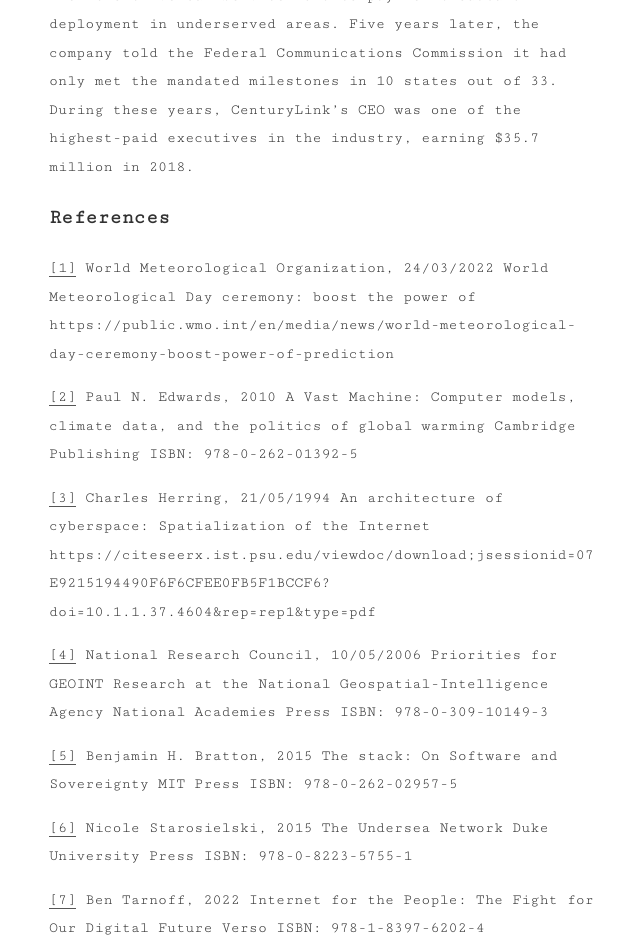
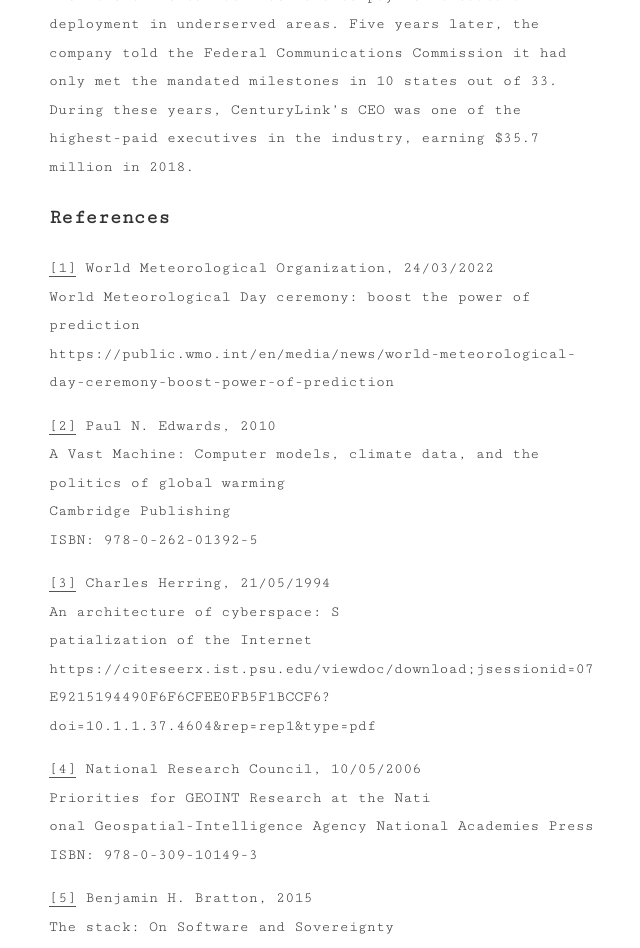
Before and after one commit to Christovis/Christovis.github.io, a Jekyll site: the page built from _blog/2022-05-03-blog-sdo4es.md, in a window 1280 px wide and 1400 px high, scrolled down 2969 px. Shown: the top 948 px of the window, without its empty margins (316-956 px from the left). Built offline with Jekyll 4.4.1, drawn with Linux system fonts in a browser that asks for light colours; some of the changed text lies outside the part shown.

Commit message:
syntax fix

```diff
--- a/_blog/2022-05-03-blog-sdo4es.md
+++ b/_blog/2022-05-03-blog-sdo4es.md
@@ -25,41 +25,41 @@
 
 ### References
 <a id="1">[1]</a>
-World Meteorological Organization, 24/03/2022
-World Meteorological Day ceremony: boost the power of
+World Meteorological Organization, 24/03/2022<br/>
+World Meteorological Day ceremony: boost the power of prediction<br/>
 https://public.wmo.int/en/media/news/world-meteorological-day-ceremony-boost-power-of-prediction
 
 <a id="2">[2]</a>
-Paul N. Edwards, 2010
-A Vast Machine: Computer models, climate data, and the politics of global warming
-Cambridge Publishing
+Paul N. Edwards, 2010<br/>
+A Vast Machine: Computer models, climate data, and the politics of global warming<br/>
+Cambridge Publishing<br/>
 ISBN: 978-0-262-01392-5
 
 <a id="3">[3]</a>
-Charles Herring, 21/05/1994
-An architecture of cyberspace: Spatialization of the Internet
+Charles Herring, 21/05/1994<br/>
+An architecture of cyberspace: S<br/>patialization of the Internet
 https://citeseerx.ist.psu.edu/viewdoc/download;jsessionid=07E9215194490F6F6CFEE0FB5F1BCCF6?doi=10.1.1.37.4604&rep=rep1&type=pdf
 
 <a id="4">[4]</a>
-National Research Council, 10/05/2006
-Priorities for GEOINT Research at the National Geospatial-Intelligence Agency
-National Academies Press
+National Research Council, 10/05/2006<br/>
+Priorities for GEOINT Research at the Nati<br/>onal Geospatial-Intelligence Agency
+National Academies Press<br/>
 ISBN: 978-0-309-10149-3
 
 <a id="5">[5]</a>
-Benjamin H. Bratton, 2015
-The stack: On Software and Sovereignty
-MIT Press
+Benjamin H. Bratton, 2015<br/>
+The stack: On Software and Sovereignty<br/>
+MIT Press<br/>
 ISBN: 978-0-262-02957-5
 
 <a id="6">[6]</a>
-Nicole Starosielski, 2015
-The Undersea Network
-Duke University Press
+Nicole Starosielski, 2015<br/>
+The Undersea Network<br/>
+Duke University Press<br/>
 ISBN: 978-0-8223-5755-1
 
 <a id="7">[7]</a>
-Ben Tarnoff, 2022
-Internet for the People: The Fight for Our Digital Future
-Verso
+Ben Tarnoff, 2022<br/>
+Internet for the People: The Fight for Our Digital Future<br/>
+Verso<br/>
 ISBN: 978-1-8397-6202-4
```
Also changed, not shown: _blog/2022-07-21-future-proof-broadband.md (+1 -1 lines).
